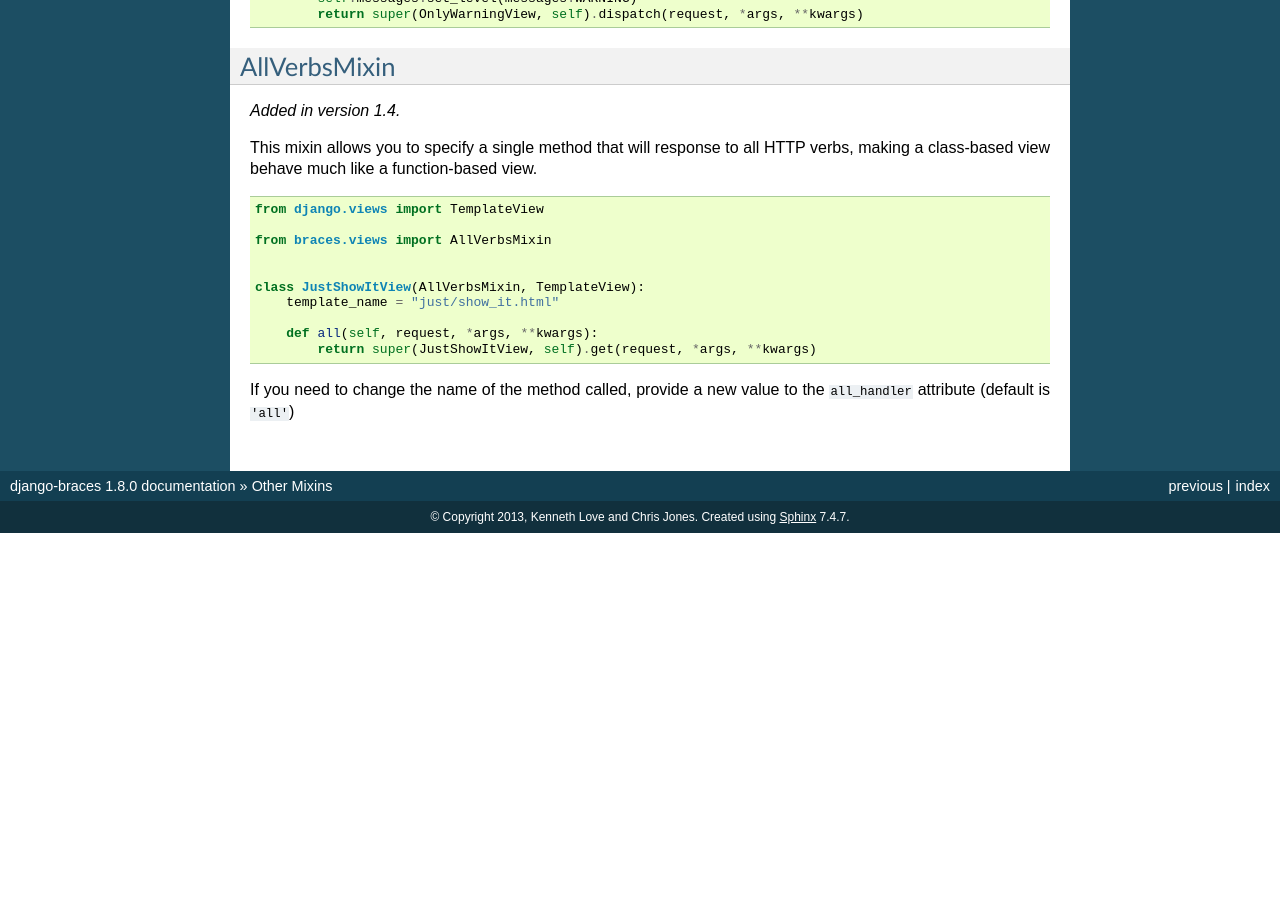
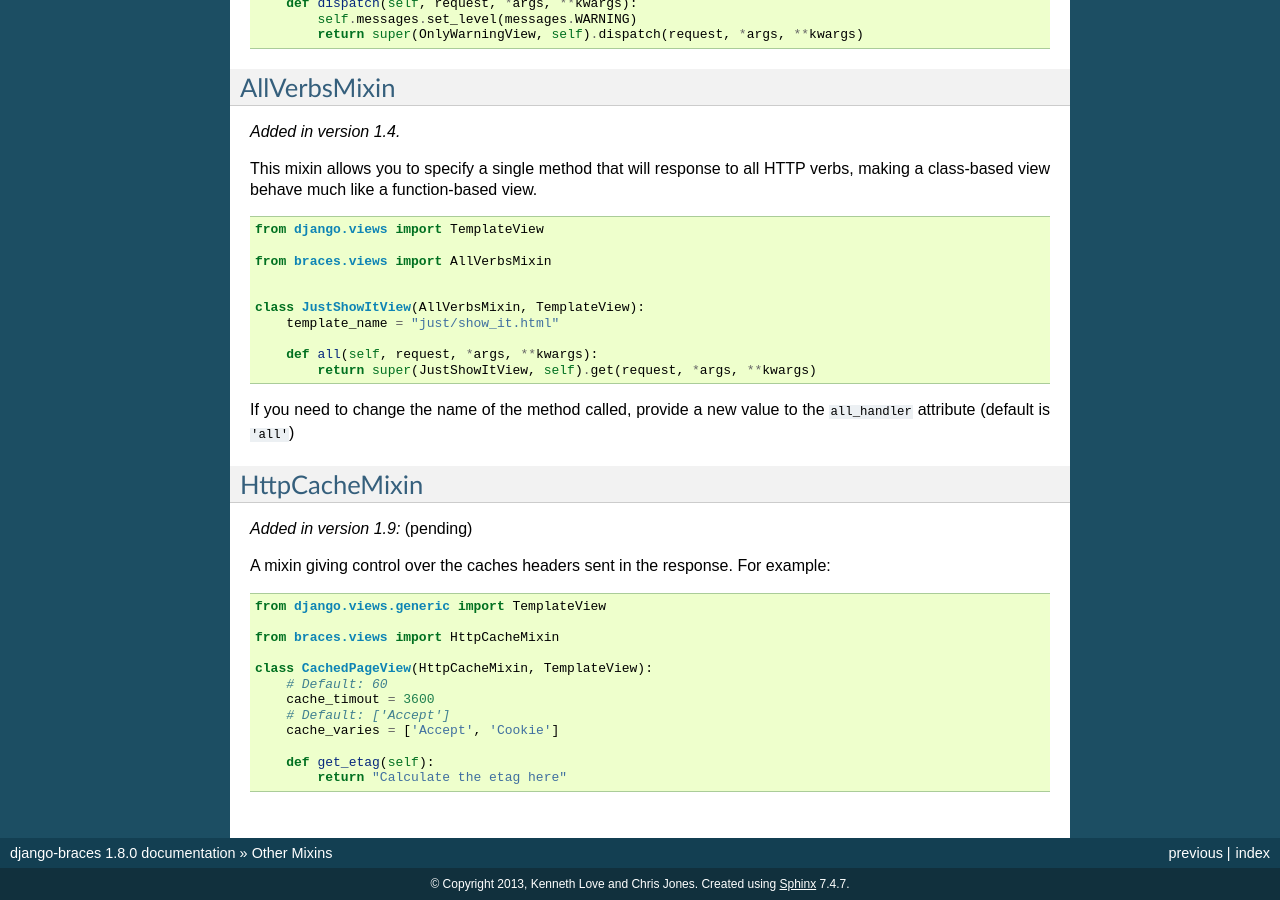
Before and after one commit to brack3t/django-braces, a Sphinx documentation site: the page built from docs/other.rst, in a window 1280 px wide and 900 px high, scrolled down 7824 px. Built offline with Sphinx 7.4.7, drawn with Linux system fonts in a browser that asks for light colours; before the commit the page ends 8357 px from its top, so only the background shows below that; some of the changed text lies outside the part shown.

Commit message:
Adding some initial documentation for HttpCacheMixin

```diff
--- a/docs/other.rst
+++ b/docs/other.rst
@@ -512,3 +512,25 @@ This mixin allows you to specify a single method that will response to all HTTP
             return super(JustShowItView, self).get(request, *args, **kwargs)
 
 If you need to change the name of the method called, provide a new value to the ``all_handler`` attribute (default is ``'all'``)
+
+HttpCacheMixin
+--------------
+
+.. versionadded:: 1.9 (pending)
+
+A mixin giving control over the caches headers sent in the response. For example:
+
+.. code-block:: python
+
+    from django.views.generic import TemplateView
+
+    from braces.views import HttpCacheMixin
+
+    class CachedPageView(HttpCacheMixin, TemplateView):
+        # Default: 60
+        cache_timout = 3600
+        # Default: ['Accept']
+        cache_varies = ['Accept', 'Cookie']
+
+        def get_etag(self):
+            return "Calculate the etag here"
```
